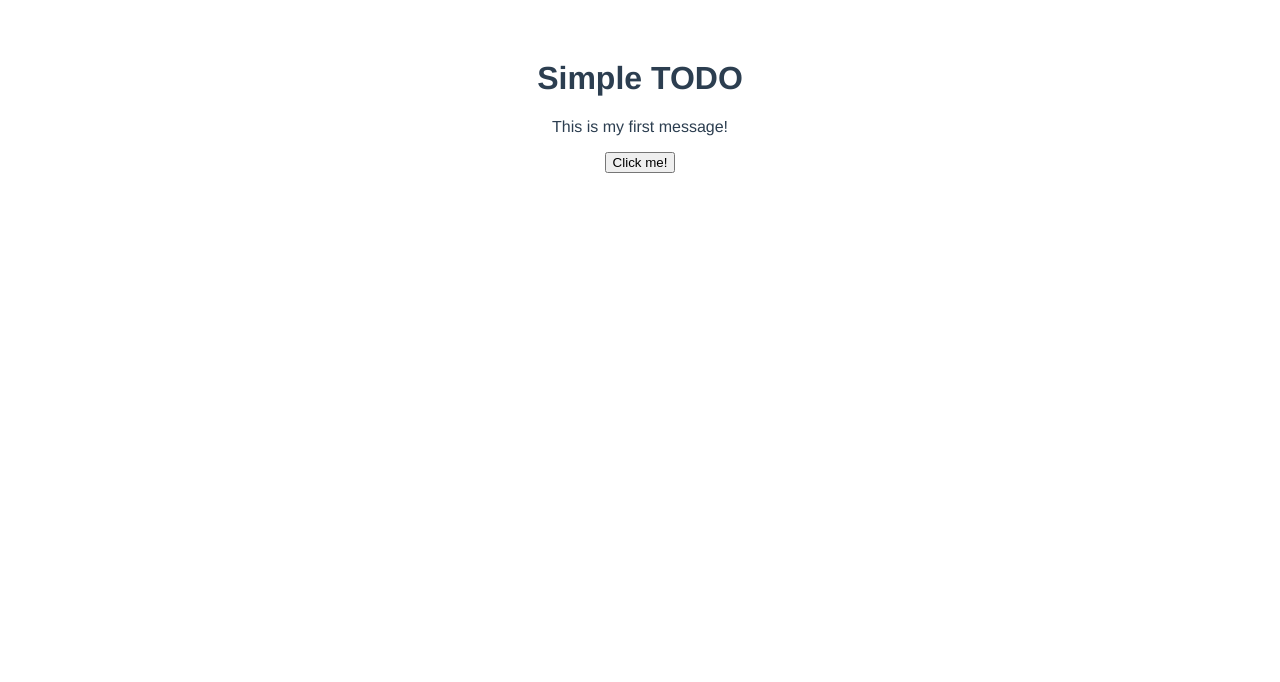
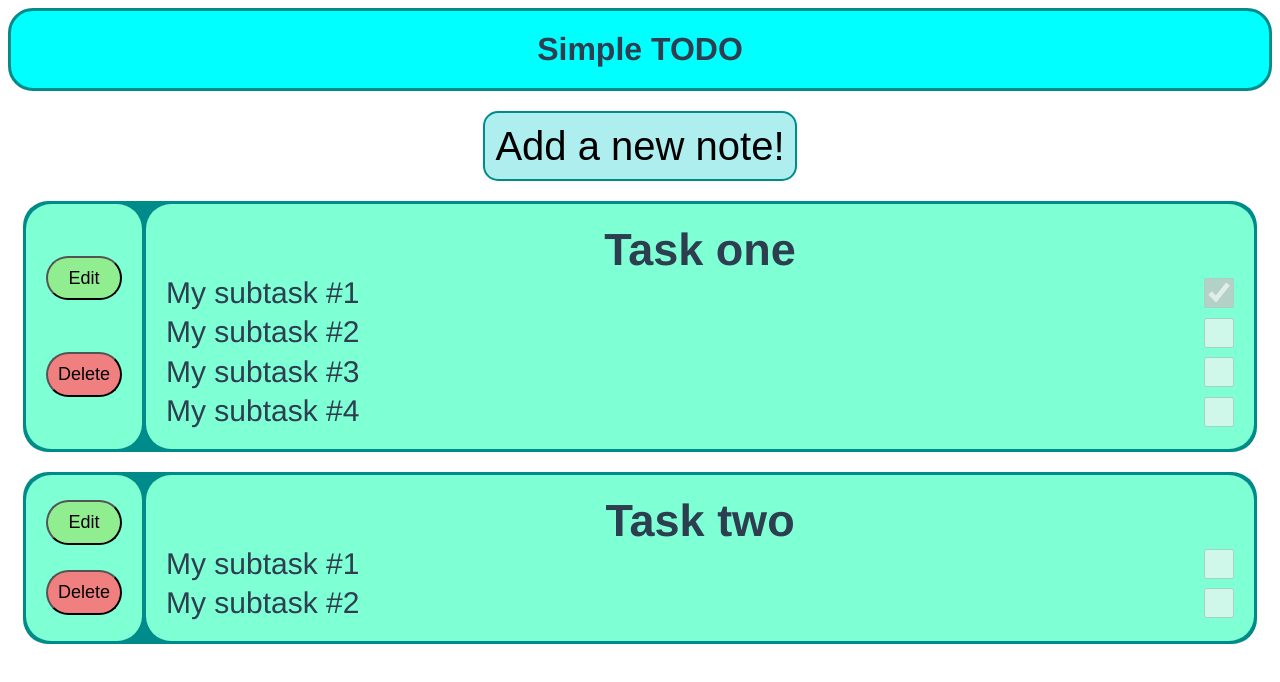
Before and after one commit to exmahinator/Vue_Test_TODO_Task, a Vue app in the folder todo-test-task/: page / in a window 1280 px wide. Shown: the top 682 px of the page. Built offline with nearby package versions, Linux system fonts and the light colour scheme.

Commit message:
basic styles

```diff
--- a/todo-test-task/src/App.vue
+++ b/todo-test-task/src/App.vue
@@ -3,20 +3,28 @@
   <WelcomeTODO msg="This is my first message!"/>
   <!-- <HelloWorld msg="Welcome to Your Vue.js App"/> -->
   <!-- <reusableButton>This is my button</reusableButton>> -->
+  <section class="section">
+    <div class="container">
+      <AddNotes/>
+      <NotesList/>
+    </div>
+  </section>
 </template>
 
 <script>
 // import HelloWorld from './components/HelloWorld.vue'
-import WelcomeTODO from "./components/ReusableButton.vue"
-// import reusableButton from "./components/Button"
+import WelcomeTODO from "./components/WelcomeTODO.vue"
+import AddNotes from "./components/AddNotes.vue"
+import NotesList from "./components/NotesList.vue"
 
 export default {
   name: 'App',
   components: {
-    // reusableButton
     // HelloWorld,
-    WelcomeTODO
-  }
+    WelcomeTODO,
+    AddNotes,
+    NotesList
+}
 }
 </script>
 
@@ -27,6 +35,6 @@ export default {
   -moz-osx-font-smoothing: grayscale;
   text-align: center;
   color: #2c3e50;
-  margin-top: 60px;
+  /* margin-top: 60px; */
 }
 </style>
--- /dev/null
+++ b/todo-test-task/src/components/AddNotes.vue
@@ -0,0 +1,16 @@
+<template>
+    <div class="addNoteContainer"><button type="button" class="addNoteBtn">Add a new note!</button></div>
+</template>
+
+<script>
+export default {
+    name: 'AddNotes',
+    // props: {
+    //     msg: String
+    // }
+}
+</script>
+
+<style scoped>
+@import "../styles/addNote.css"
+</style>
--- a/todo-test-task/src/components/HelloWorld.vue
+++ b/todo-test-task/src/components/HelloWorld.vue
@@ -41,6 +41,7 @@ export default {
 
 <!-- Add "scoped" attribute to limit CSS to this component only -->
 <style scoped>
+
 h3 {
   margin: 40px 0 0;
 }
--- /dev/null
+++ b/todo-test-task/src/components/NotesList.vue
@@ -0,0 +1,59 @@
+<template>
+    <ul class="notesList">
+        <li class="notesItem">
+            <div class="notesSubCointainer notesButtons">
+                <!-- <button type="button" class="notesEdit">Edit the scroll!</button>
+                <button type="button" class="notesDelete">Burn it down!</button> -->
+                <button type="button" class="notesBtn notesEdit">Edit</button>
+                <button type="button" class="notesBtn notesDelete">Delete</button>
+            </div>
+            <div class="notesSubCointainer notesTask">
+                <h2>Task one</h2>
+                <ul>
+                    <li class="notesSubItem">
+                        <label>My subtask #1<input type="checkbox" disabled checked></label>
+                    </li>
+                    <li class="notesSubItem">
+                        <label>My subtask #2<input type="checkbox" disabled></label>
+                    </li>
+                    <li class="notesSubItem">
+                        <label>My subtask #3<input type="checkbox" disabled></label>
+                    </li>
+                    <li class="notesSubItem">
+                        <label>My subtask #4<input type="checkbox" disabled></label>
+                    </li>
+                </ul>
+            </div>
+        </li>
+        <li class="notesItem">
+            <div class="notesSubCointainer notesButtons">
+                <button type="button" class="notesBtn notesEdit">Edit</button>
+                <button type="button" class="notesBtn notesDelete">Delete</button>
+            </div>
+            <div class="notesSubCointainer notesTask">
+                <h2>Task two</h2>
+                <ul>
+                    <li class="notesSubItem">
+                        <label>My subtask #1<input type="checkbox" disabled></label>
+                    </li>
+                    <li class="notesSubItem">
+                        <label>My subtask #2<input type="checkbox" disabled></label>
+                    </li>
+                </ul>
+            </div>
+        </li>
+    </ul>
+</template>
+
+<script>
+export default {
+    name: 'NotesList',
+    // props: {
+    //     msg: String
+    // }
+}
+</script>
+
+<style scoped>
+    @import "../styles/notesStyles.css"
+</style>
--- a/todo-test-task/src/components/ReusableButton.vue
+++ /dev/null
@@ -1,16 +0,0 @@
-<template>
-<div class="welcome">
-    <h1>Simple TODO</h1>
-    <p>{{ msg }}</p>
-    <button type="button">Click me!</button>
-</div>
-</template>
-
-<script>
-export default {
-    name: 'WelcomeTODO',
-    props: {
-        msg: String
-    }
-}
-</script>
--- /dev/null
+++ b/todo-test-task/src/components/WelcomeTODO.vue
@@ -0,0 +1,31 @@
+<template>
+<header class='section headerSection' >
+    <div class="container">
+        <h1>Simple TODO</h1>
+        <!-- <p>{{ msg }}</p>
+        <button type="button">Click me!</button> -->
+    </div>
+</header>
+</template>
+
+<script>
+export default {
+    name: 'WelcomeTODO',
+    // props: {
+    //     msg: String
+    // }
+}
+</script>
+
+<style scoped>
+@import "../styles/headerStyles.css"
+/* @import "../styles/basicStyles.css"; */
+/* @import "../styles/section.css"; */
+/* h1 {
+    padding: 0;
+    margin: 0;
+}
+.headerSection {
+    background-color: aqua;
+} */
+</style>
--- a/todo-test-task/src/main.js
+++ b/todo-test-task/src/main.js
@@ -1,4 +1,5 @@
 import { createApp } from "vue";
 import App from "./App.vue";
+import "./styles/basicStyles.css";
 
 createApp(App).mount("#app");
--- /dev/null
+++ b/todo-test-task/src/styles/addNote.css
@@ -0,0 +1,18 @@
+.addNoteContainer {
+  display: flex;
+  justify-content: center;
+  align-items: center;
+  padding-bottom: 20px;
+  font-size: 40px;
+  line-height: 1.15;
+}
+
+.addNoteBtn {
+  padding: 10px;
+  background-color: paleturquoise;
+  display: flex;
+  font-size: inherit;
+  line-height: inherit;
+  border: 2px solid darkcyan;
+  border-radius: 15px;
+}
--- /dev/null
+++ b/todo-test-task/src/styles/basicStyles.css
@@ -0,0 +1,51 @@
+body {
+  margin: 0;
+  padding: 8px;
+}
+
+.container {
+  margin: 0 auto;
+  padding-left: 15px;
+  padding-right: 15px;
+}
+
+.section {
+  padding: 20px 0;
+}
+
+h1,
+h2 {
+  margin: 0;
+}
+
+ul {
+  list-style: none;
+  padding: 0;
+  margin: 0;
+}
+
+label {
+  display: flex;
+  justify-content: space-between;
+  align-items: center;
+}
+
+input {
+  display: flex;
+  margin: 0;
+  padding: 0;
+  width: 30px;
+  height: 30px;
+}
+
+button {
+  margin: 0;
+  padding: 0;
+  cursor: pointer;
+}
+
+button:hover,
+button:focus,
+button:active {
+  box-shadow: 0 4px 16px 4px rgba(31, 38, 135, 0.37);
+}
--- /dev/null
+++ b/todo-test-task/src/styles/headerStyles.css
@@ -0,0 +1,9 @@
+h1 {
+  padding: 0;
+  margin: 0;
+}
+.headerSection {
+  background-color: aqua;
+  border: 3px solid darkcyan;
+  border-radius: 25px;
+}
--- /dev/null
+++ b/todo-test-task/src/styles/notesStyles.css
@@ -0,0 +1,59 @@
+.notesList {
+  font-size: 30px;
+  line-height: 1.15;
+}
+
+.notesItem {
+  display: flex;
+  align-items: center;
+  margin-bottom: 20px;
+  background-color: darkcyan;
+  border-radius: 25px;
+  padding: 3px;
+}
+
+.notesSubCointainer {
+  padding: 20px;
+  background-color: aquamarine;
+  border-radius: 25px;
+}
+
+.notesSubCointainer:last-child {
+  margin-left: 4px;
+}
+
+.notesButtons {
+  display: flex;
+  flex-direction: column;
+  align-self: stretch;
+  justify-content: space-evenly;
+}
+
+.notesBtn {
+  display: flex;
+  padding: 10px;
+  min-width: 40px;
+  min-height: 40px;
+  justify-content: center;
+  align-items: center;
+  border-radius: 25px;
+  font-size: 18px;
+  line-height: 1.15;
+}
+
+.notesEdit {
+  background-color: lightgreen;
+  margin-bottom: 20px;
+}
+
+.notesDelete {
+  background-color: lightcoral;
+}
+
+.notesTask {
+  flex-grow: 1;
+}
+
+.notesSubItem:not(:last-child) {
+  margin-bottom: 5px;
+}
```
Also changed, not shown: todo-test-task/src/components/Button.js (deleted, +0 -9 lines).
